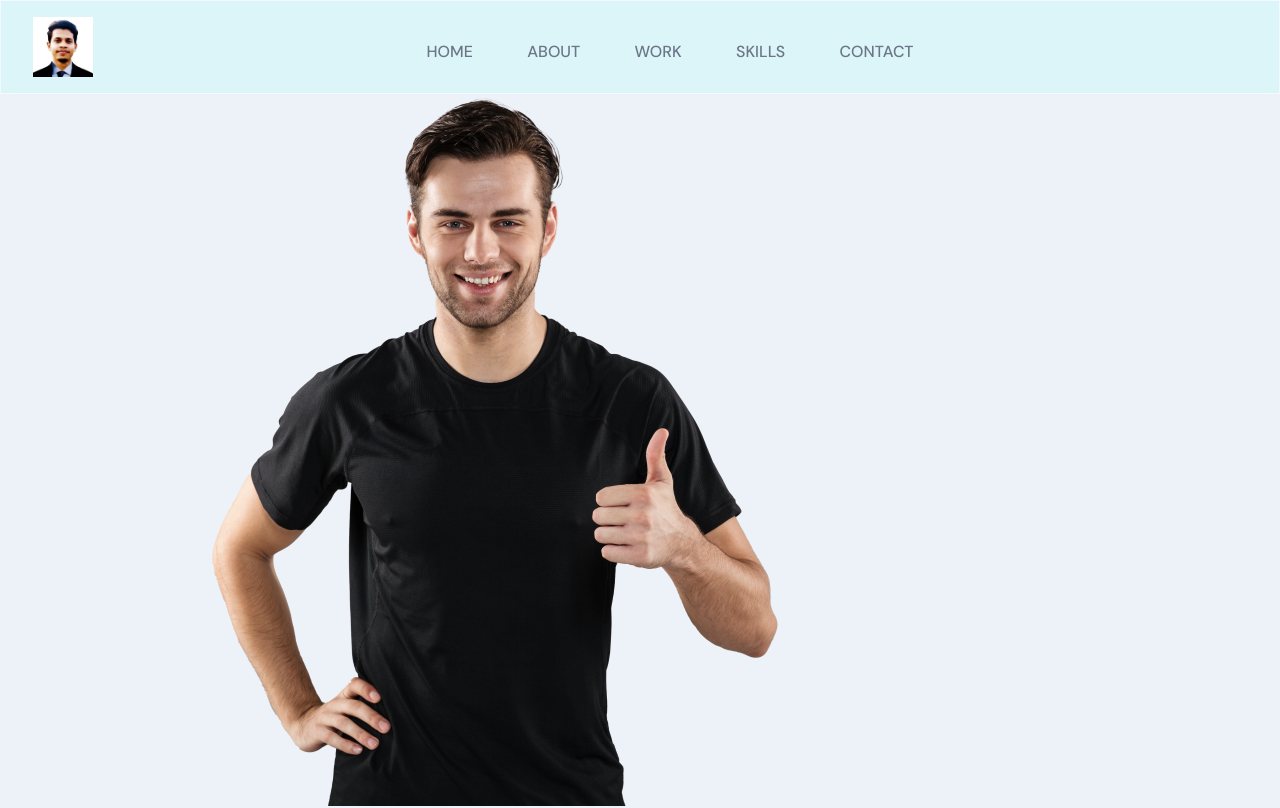
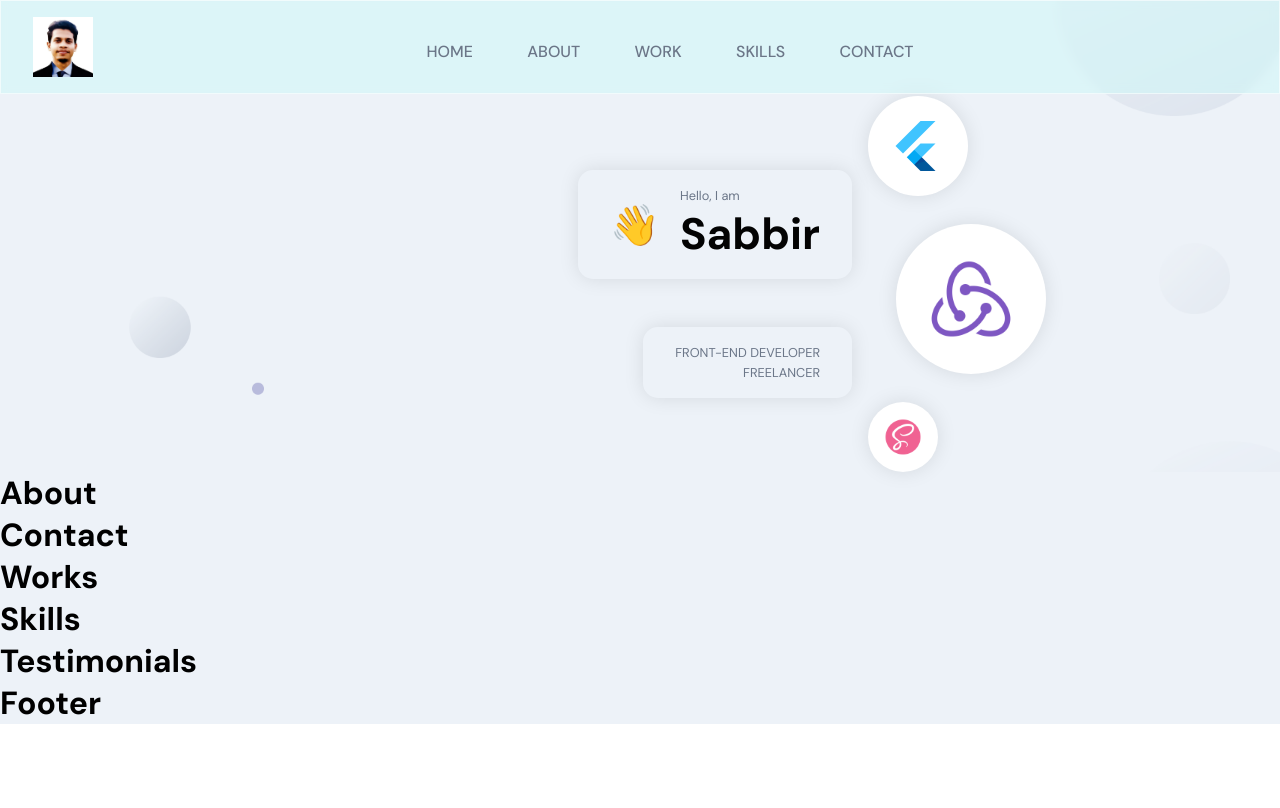
Before and after one commit to Sabbirfeni/Shabbir-portfolio, a React (Create React App) app: page / in a window 1280 px wide. Shown: the top 808 px of the page. Built offline with nearby package versions, Linux system fonts and the light colour scheme.

Commit message:
app images are allign

```diff
--- a/src/container/Header/Header.scss
+++ b/src/container/Header/Header.scss
@@ -35,6 +35,9 @@
     }
 }
 
+.overlay_circle, .profile__img {
+    display: none;
+}
 
 .app__header-info {
     flex: 0.65;
@@ -44,7 +47,7 @@
     align-items: flex-start;
     height: 100%;
 
-    @media screen and (max-width: 400px) {
+    @media screen and (max-width: 2000px) {
         width: 100%;
         margin-right: 0rem;
     }
@@ -52,6 +55,48 @@
 }
 
 
+.app__header-badge {
+    width: 100%;
+    display: flex;
+    justify-content: flex-end;
+    align-items: flex-end;
+    flex-direction: column;
+
+    .badge-cmp, .tag-cmp {
+        padding: 1rem 2rem;
+        border: var(--white-color);
+        border-radius: 15px;
+        flex-direction: row;
+        width: auto;
+
+        box-shadow: 0 0 20px rgba(0, 0, 0, 0.1);
+    }
+
+    .tag-cmp {
+        flex-direction: column;
+        margin-top: 3rem;
+
+        p {
+            width: 100%;
+            text-transform: uppercase;
+            text-align: right;
+        }
+    }
+
+    span {
+        font-size: 2.5rem;
+
+        @media screen and (min-width: 2000px) {
+            font-size: 5rem;
+        }
+    }
+
+    @media screen and (max-width: 1200px) {
+        justify-content: flex-start;
+        align-items: flex-start;
+    }
+
+}
 
 
 
```
